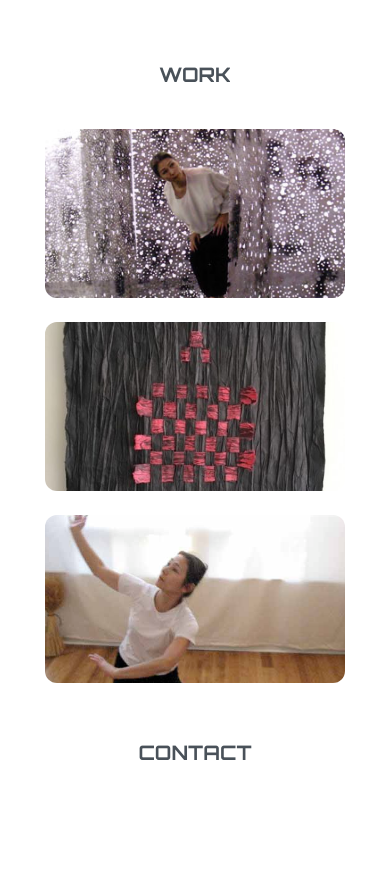
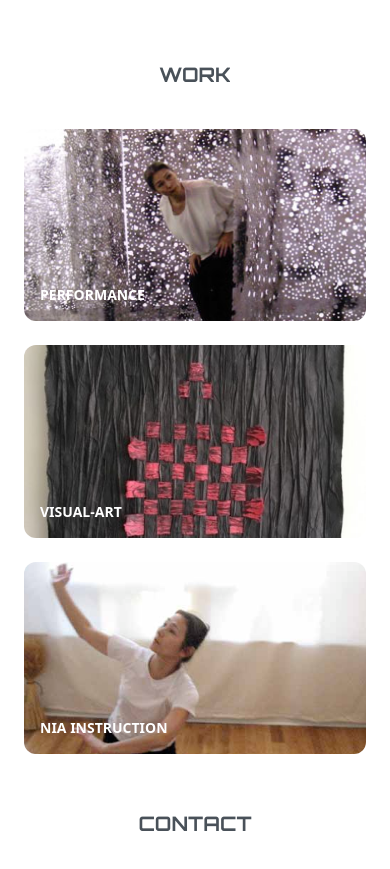
Before and after one commit to CarlSmoky/nextApp, a Next.js app: page / in a window 390 px wide. Shown: the part 2260-3129 px from the top of the page. Built offline with nearby package versions, Linux system fonts and the light colour scheme.

Commit message:
Change size of imageLink

```diff
--- a/app/components/ImageLink.tsx
+++ b/app/components/ImageLink.tsx
@@ -8,7 +8,7 @@ interface Props {
 
 const ImageLink: React.FC<Props> = ({ src, alt }: Props)=> {
   return (
-    <div style={{width: '300px', height: '300px', position: 'relative', margin: 'auto'}} className="rounded-lg shadow-none transition-all duration-300 ease-in-out hover:shadow-lg hover:shadow-black/30  active:translate-y-2">
+    <div className="w-[300px] h-[300px] md:w-[400px] md:h-[400px] lg:w-[300px] lg:h-[300px]relative m-auto rounded-lg shadow-none transition-all duration-300 ease-in-out hover:shadow-lg hover:shadow-black/30  active:translate-y-2">
         <Image
           src={src}
           alt={alt}
--- a/app/components/ImageLinkAnimation.tsx
+++ b/app/components/ImageLinkAnimation.tsx
@@ -9,20 +9,20 @@ interface Props {
 const ImageLink: React.FC<Props> = ({ src, alt }: Props)=> {
   return (
     <div className="flex items-center justify-center from-teal-100 via-teal-300 to-teal-500 bg-gradient-to-br">
-      <div className="overflow-hidden aspect-video sm:aspect-square cursor-pointer rounded-xl relative group transition duration-300 ease-in-out hover:shadow-lg md:active:translate-y-2">
-        <div className="rounded-xl z-10 text-pink-500 opacity-0 group-hover:opacity-100 transition duration-300 ease-in-out cursor-pointer text-white-100 absolute from-black/80 to-transparent bg-gradient-to-t inset-x-0 -bottom-2 pt-30 flex items-end">
+      <div className="overflow-hidden aspect-video md:aspect-square cursor-pointer rounded-xl relative group transition duration-300 ease-in-out hover:shadow-lg md:active:translate-y-2">
+        <div className="rounded-xl z-10 text-pink-500 opacity-100 md:opacity-0 group-hover:opacity-100 transition duration-300 ease-in-out cursor-pointer text-white-100 absolute from-black/80 to-transparent bg-gradient-to-t inset-x-0 -bottom-2 pt-30 flex items-end">
           <div>
             <div className="transform-gpu p-4 space-y-3 text-xl group-hover:opacity-100 group-hover:translate-y-0 translate-y-4 pb-10 transition duration-300 ease-in-out">
-              <div className="font-bold uppercase bg-white-100 text-sm md:text-lg">{alt}</div>
+              <div className="font-bold uppercase text-sm md:text-lg">{alt}</div>
             </div>
           </div>
         </div>
         <Image
-          className="object-cover aspect-square -translate-y-12 sm:translate-y-0 group-hover:scale-110 transition duration-300 ease-in-out"
+          className="object-cover aspect-square -translate-y-12 md:translate-y-0 group-hover:scale-110 transition duration-300 ease-in-out"
           src={src}
           alt={alt}
-          width={300}
-          height={300}
+          width={500}
+          height={500}
         />
       </div>
     </div>
```
